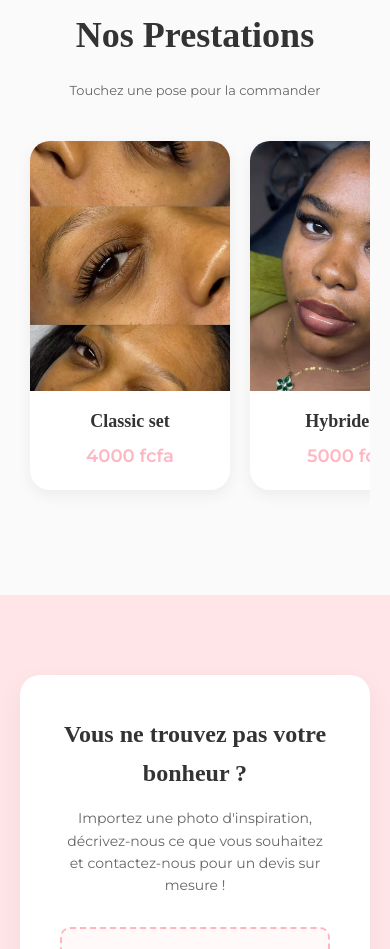
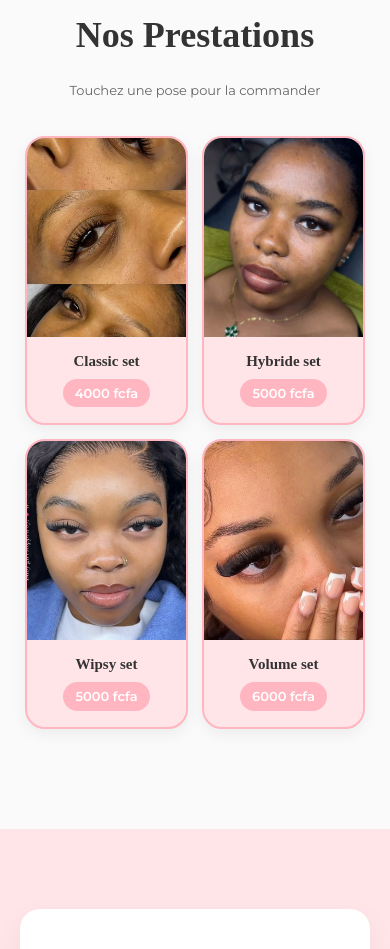
Before and after one commit to alanedeffo04-wq/oce_lashes, a plain HTML site: page index.html in a window 390 px wide. Shown: the part 1260-2209 px from the top of the page. Drawn offline with Linux system fonts and the light colour scheme; a web font is replaced by a local one.

Commit message:
mise a jour css

```diff
--- a/style.css
+++ b/style.css
@@ -124,3 +124,16 @@ footer { background-color: var(--text-dark); color: var(--white); padding: 50px
 @media (prefers-reduced-motion: reduce) {
     .pose-card, .pose-img img, .modal.open .modal-content, .pose-card.selected, .check circle, .check path { animation: none !important; transition: none !important; stroke-dashoffset: 0; }
 }
+
+/* Blocs en rose (ordinateur et mobile) */
+.pose-card { background: var(--pink-light); border: 2px solid var(--pink-dark); }
+.pose-info .prix { display: inline-block; background: var(--pink-dark); color: var(--white); padding: 4px 16px; border-radius: 20px; font-size: 15px; }
+
+/* Mobile : 2 blocs par rangée, plus de défilement horizontal */
+@media (max-width: 768px) {
+    .cards { display: grid; grid-template-columns: repeat(2, 1fr); gap: 14px; overflow: visible; scroll-snap-type: none; padding: 10px 5px 20px; }
+    .pose-card { flex: none; width: auto; }
+    .pose-info { padding: 12px 8px 16px; }
+    .pose-info h3 { font-size: 15px; }
+    .pose-info .prix { font-size: 13px; padding: 4px 12px; }
+}
```
